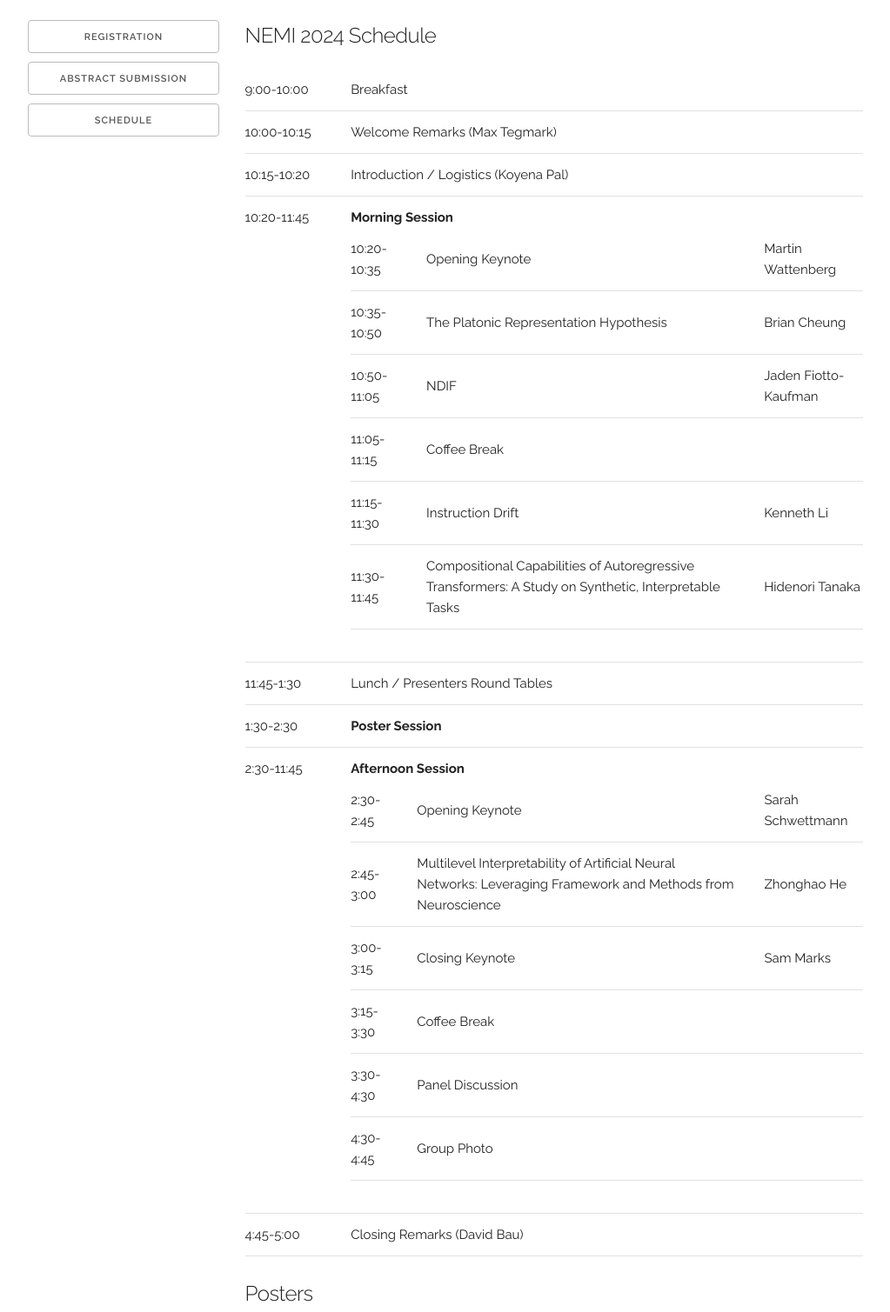
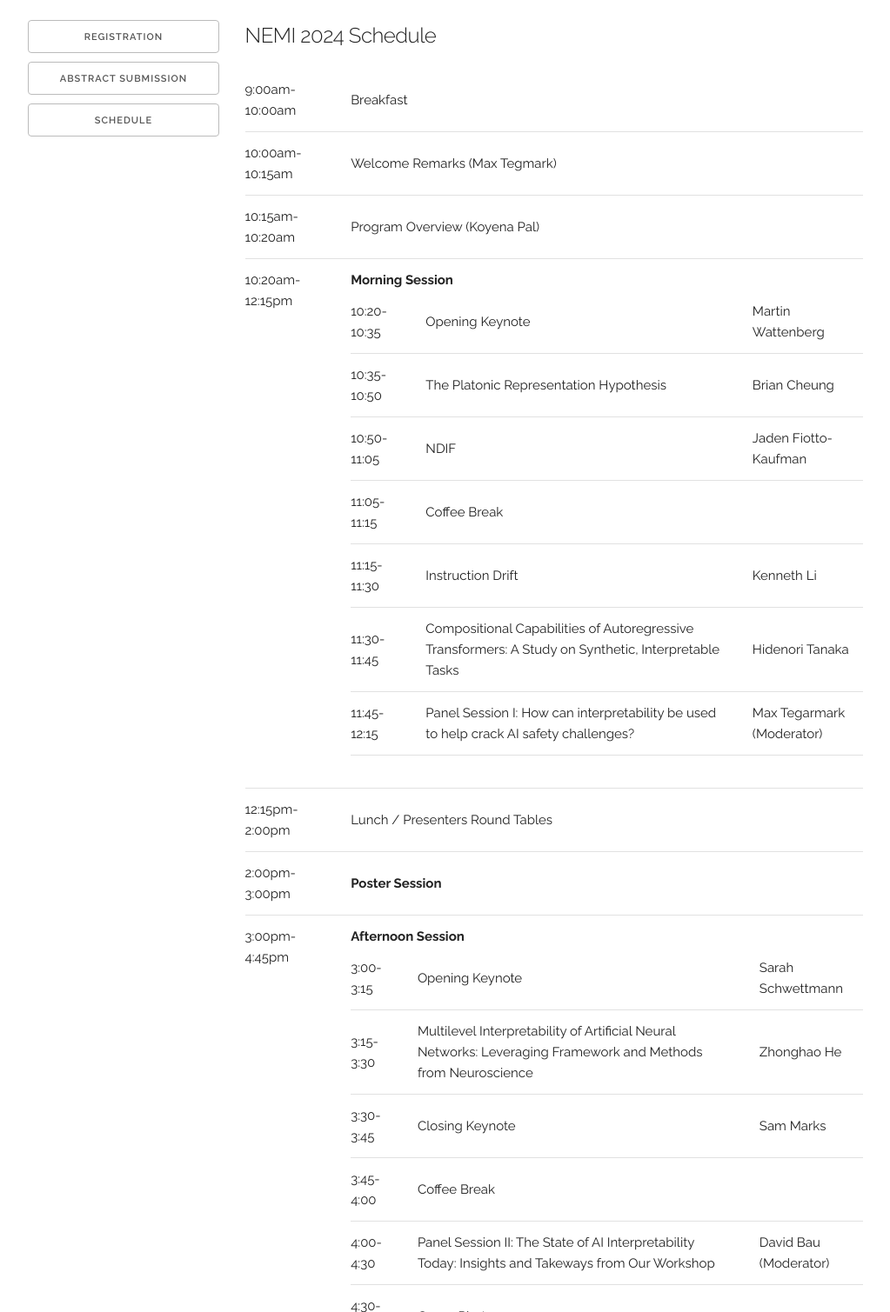
Before and after one commit to NEMIConf/summer24, a plain HTML site: page schedule.html in a window 1280 px wide. Shown: the part 300-1809 px from the top of the page at 87% size, without its empty margins (128-1151 px from the left). Drawn offline with Linux system fonts and the light colour scheme.

Commit message:
updated schedule

```diff
--- a/schedule.html
+++ b/schedule.html
@@ -45,19 +45,19 @@
         <table>
             <tbody>
             <tr>
-                <td>9:00-10:00</td>
+                <td>9:00am-10:00am</td>
                 <td>Breakfast</td>
             </tr>
             <tr>
-                <td>10:00-10:15</td>
+                <td>10:00am-10:15am</td>
                 <td>Welcome Remarks (Max Tegmark)</td>
             </tr>
             <tr>
-                <td>10:15-10:20</td>
-                <td>Introduction / Logistics (Koyena Pal)</td>
+                <td>10:15am-10:20am</td>
+                <td>Program Overview (Koyena Pal)</td>
             </tr>
             <tr>
-                <td valign="top" width="15%">10:20-11:45</td>
+                <td valign="top" width="15%">10:20am-12:15pm</td>
                 <td valign="top"><b>Morning Session</b>
                     <table cellspacing="0" cellpadding="0">
                         <tr>
@@ -90,45 +90,50 @@
                             <td>Compositional Capabilities of Autoregressive Transformers: A Study on Synthetic, Interpretable Tasks</td>
                             <td>Hidenori Tanaka</td>
                         </tr>
+                        <tr>
+                            <td>11:45-12:15</td>
+                            <td>Panel Session I: How can interpretability be used to help crack AI safety challenges?</td>
+                            <td>Max Tegarmark (Moderator)</td>
+                        </tr>
                     </table>
                 </td>
             </tr>
             <tr>
-                <td>11:45-1:30</td>
+                <td>12:15pm-2:00pm</td>
                 <td>Lunch / Presenters Round Tables</td>
             </tr>
             <tr>
-                <td>1:30-2:30</td>
+                <td>2:00pm-3:00pm</td>
                 <td><b>Poster Session</b></td>
             </tr>
             <tr>
-                <td valign="top" width="15%">2:30-11:45</td>
+                <td valign="top" width="15%">3:00pm-4:45pm</td>
                 <td valign="top"><b>Afternoon Session</b>
                     <table cellspacing="0" cellpadding="0">
                         <tr>
-                            <td>2:30-2:45</td>
+                            <td>3:00-3:15</td>
                             <td>Opening Keynote</td>
                             <td>Sarah Schwettmann</td>
                         </tr>
                         <tr>
-                            <td>2:45-3:00</td>
+                            <td>3:15-3:30</td>
                             <td>Multilevel Interpretability of Artificial Neural Networks: Leveraging Framework and Methods from Neuroscience</td>
                             <td>Zhonghao He</td>
                         </tr>
                         <tr>
-                            <td>3:00-3:15</td>
+                            <td>3:30-3:45</td>
                             <td>Closing Keynote</td>
                             <td>Sam Marks</td>
                         </tr>
                         <tr>
-                            <td>3:15-3:30</td>
+                            <td>3:45-4:00</td>
                             <td>Coffee Break</td>
                             <td></td>
                         </tr>
                         <tr>
-                            <td>3:30-4:30</td>
-                            <td>Panel Discussion</td>
-                            <td></td>
+                            <td>4:00-4:30</td>
+                            <td>Panel Session II: The State of AI Interpretability Today: Insights and Takeways from Our Workshop</td>
+                            <td>David Bau (Moderator)</td>
                         </tr>
                         <tr>
                             <td>4:30-4:45</td>
@@ -176,13 +181,13 @@
                 <td>Harvard University</td>
                 <td>Measuring and Controlling Instruction (In)Stability in Language Model Dialogs</td>
             </tr>
-            <tr>
+            <!-- <tr>
                 <td>Linghao Kong</td>
                 <td>Massachusetts Institute of Technology</td>
                 <td>Sparse Expansion and Neuronal Disentanglement</td>
-            </tr>
+            </tr> -->
             <tr>
-                <td>Shashata Sawmya</td>
+                <td>Shashata Sawmya and Linghao Kong</td>
                 <td>Massachusetts Institute of Technology</td>
                 <td>Neuronal Disentanglement and Sparse Expansion</td>
             </tr>
```
